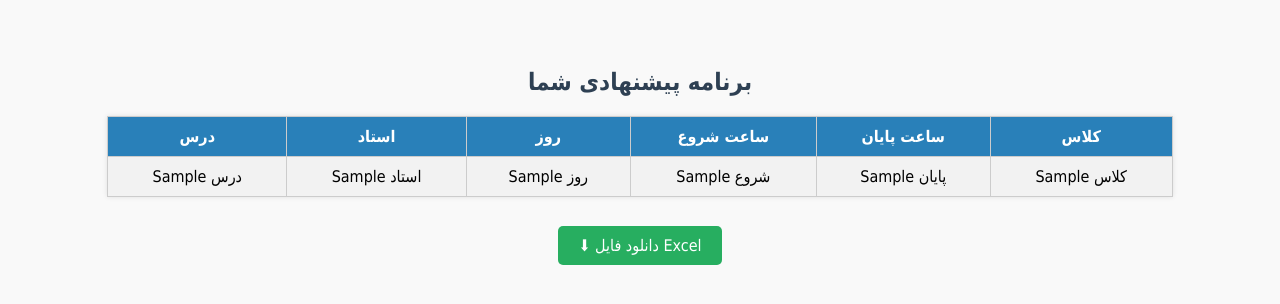
After one commit to rosiefn8282/FinalclassPlanner, a Flask app: template templates/result.html in a window 1280 px wide. The commit adds this page. Shown: the top 304 px of the page. Run offline with Flask 3, Linux system fonts and the light colour scheme; the template is opened without the code that fills it: most values are stand-ins (such as "Sample title", 1, 10 or a date in 2020); parts of the project's set-up code (start-up, migrations or seed data) failed here and were passed over.

Commit message:
Add files via upload

```diff
--- /dev/null
+++ b/templates/result.html
@@ -0,0 +1,71 @@
+<!DOCTYPE html>
+<html lang="fa">
+<head>
+  <meta charset="UTF-8">
+  <title>برنامه نهایی کلاس‌ها</title>
+  <style>
+    body {
+      font-family: Tahoma, sans-serif;
+      background-color: #f9f9f9;
+      padding: 40px;
+      text-align: center;
+    }
+    h2 {
+      color: #2e4053;
+    }
+    table {
+      width: 90%;
+      margin: 20px auto;
+      border-collapse: collapse;
+      background-color: #fff;
+      box-shadow: 0 0 5px rgba(0,0,0,0.1);
+    }
+    th, td {
+      padding: 10px 15px;
+      border: 1px solid #ccc;
+    }
+    th {
+      background-color: #2980b9;
+      color: white;
+    }
+    tr:nth-child(even) {
+      background-color: #f2f2f2;
+    }
+    a {
+      text-decoration: none;
+      color: white;
+      background-color: #27ae60;
+      padding: 10px 20px;
+      border-radius: 5px;
+    }
+    a:hover {
+      background-color: #1e8449;
+    }
+  </style>
+</head>
+<body>
+  <h2>برنامه پیشنهادی شما</h2>
+  <table>
+    <tr>
+      <th>درس</th>
+      <th>استاد</th>
+      <th>روز</th>
+      <th>ساعت شروع</th>
+      <th>ساعت پایان</th>
+      <th>کلاس</th>
+    </tr>
+    {% for cls in schedule %}
+    <tr>
+      <td>{{ cls["درس"] }}</td>
+      <td>{{ cls["استاد"] }}</td>
+      <td>{{ cls["روز"] }}</td>
+      <td>{{ cls["شروع"] }}</td>
+      <td>{{ cls["پایان"] }}</td>
+      <td>{{ cls["کلاس"] }}</td>
+    </tr>
+    {% endfor %}
+  </table>
+  <br>
+  <a href="/download">⬇ دانلود فایل Excel</a>
+</body>
+</html>
```
Also changed, not shown: templates/index.html (+47 -1 lines).
